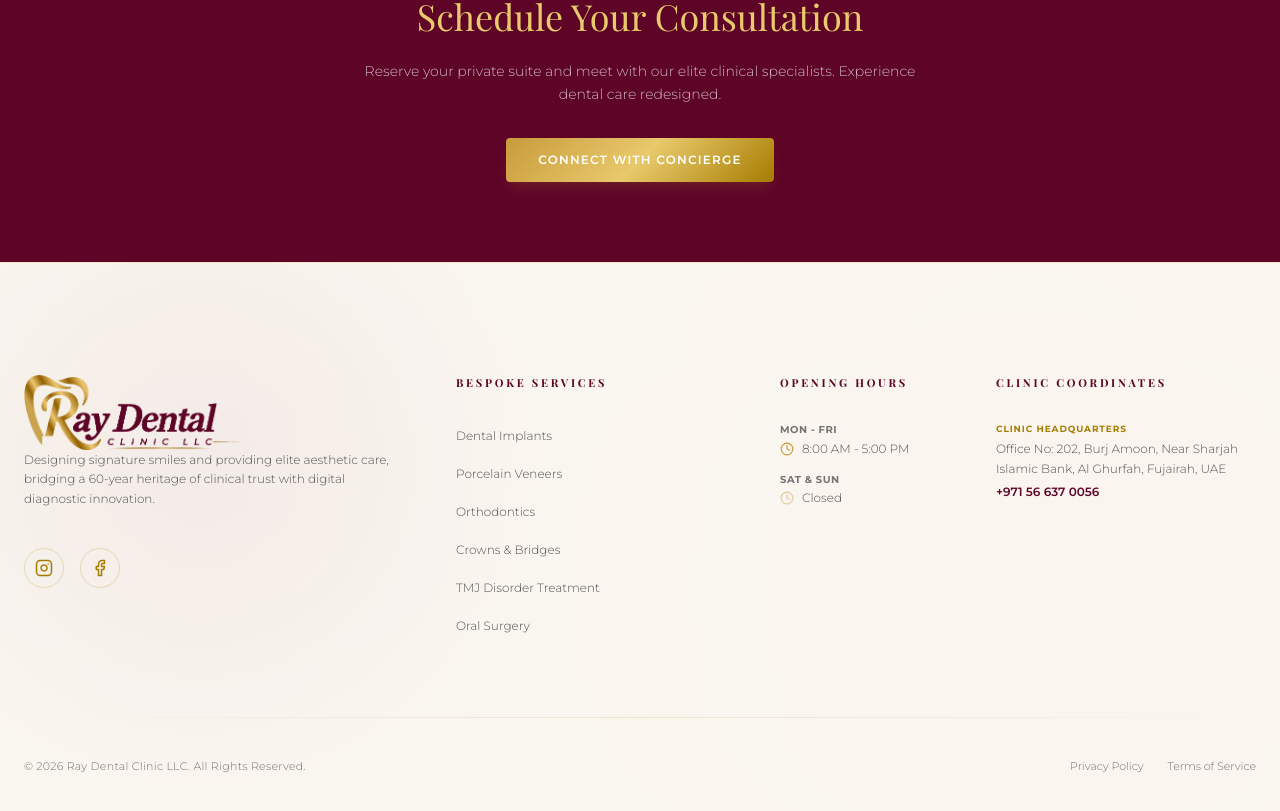
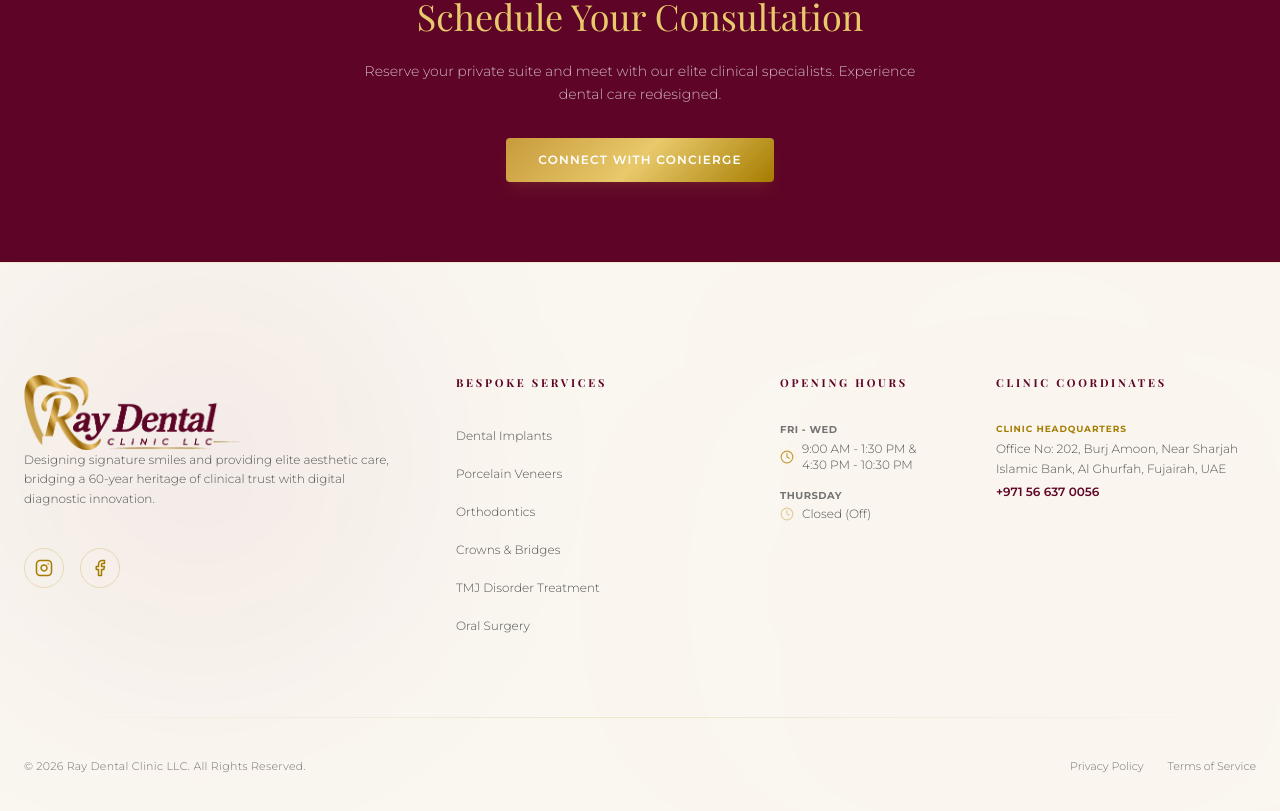
Before and after one commit to santhrupthishetty14/ray_dental, a Next.js app: page /services/implants in a window 1280 px wide. Shown: the part 2891-3702 px from the top of the page. Built offline with nearby package versions, Linux system fonts and the light colour scheme.

Commit message:
fix: update opening hours layout in Footer.tsx to dynamically render correct hours

```diff
--- a/src/components/Footer.tsx
+++ b/src/components/Footer.tsx
@@ -94,17 +94,17 @@ export default function Footer({ onOpenBooking }: FooterProps) {
           </h4>
           <div className="space-y-4 text-xs text-neutral-600 font-light font-sans">
             <div className="space-y-1">
-              <span className="text-[10px] uppercase tracking-wider text-neutral-500 font-bold block">{isRtl ? "الإثنين – الجمعة" : "Mon - Fri"}</span>
+              <span className="text-[10px] uppercase tracking-wider text-neutral-500 font-bold block">{isRtl ? "الجمعة – الأربعاء" : "Fri - Wed"}</span>
               <p className="flex items-center gap-2">
                 <Clock className="h-3.5 w-3.5 text-gold-mid shrink-0" />
-                <span>{isRtl ? "8:00 صباحاً – 5:00 مساءً" : "8:00 AM - 5:00 PM"}</span>
+                <span>{isRtl ? "9:00 صباحاً – 1:30 ظهراً / 4:30 عصراً – 10:30 مساءً" : "9:00 AM - 1:30 PM & 4:30 PM - 10:30 PM"}</span>
               </p>
             </div>
             <div className="space-y-1">
-              <span className="text-[10px] uppercase tracking-wider text-neutral-500 font-bold block">{isRtl ? "السبت والأحد" : "Sat & Sun"}</span>
+              <span className="text-[10px] uppercase tracking-wider text-neutral-500 font-bold block">{isRtl ? "الخميس" : "Thursday"}</span>
               <p className="flex items-center gap-2">
                 <Clock className="h-3.5 w-3.5 text-gold-mid/45 shrink-0" />
-                <span>{isRtl ? "مغلق" : "Closed"}</span>
+                <span>{isRtl ? "مغلق (عطلة)" : "Closed (Off)"}</span>
               </p>
             </div>
           </div>
```
